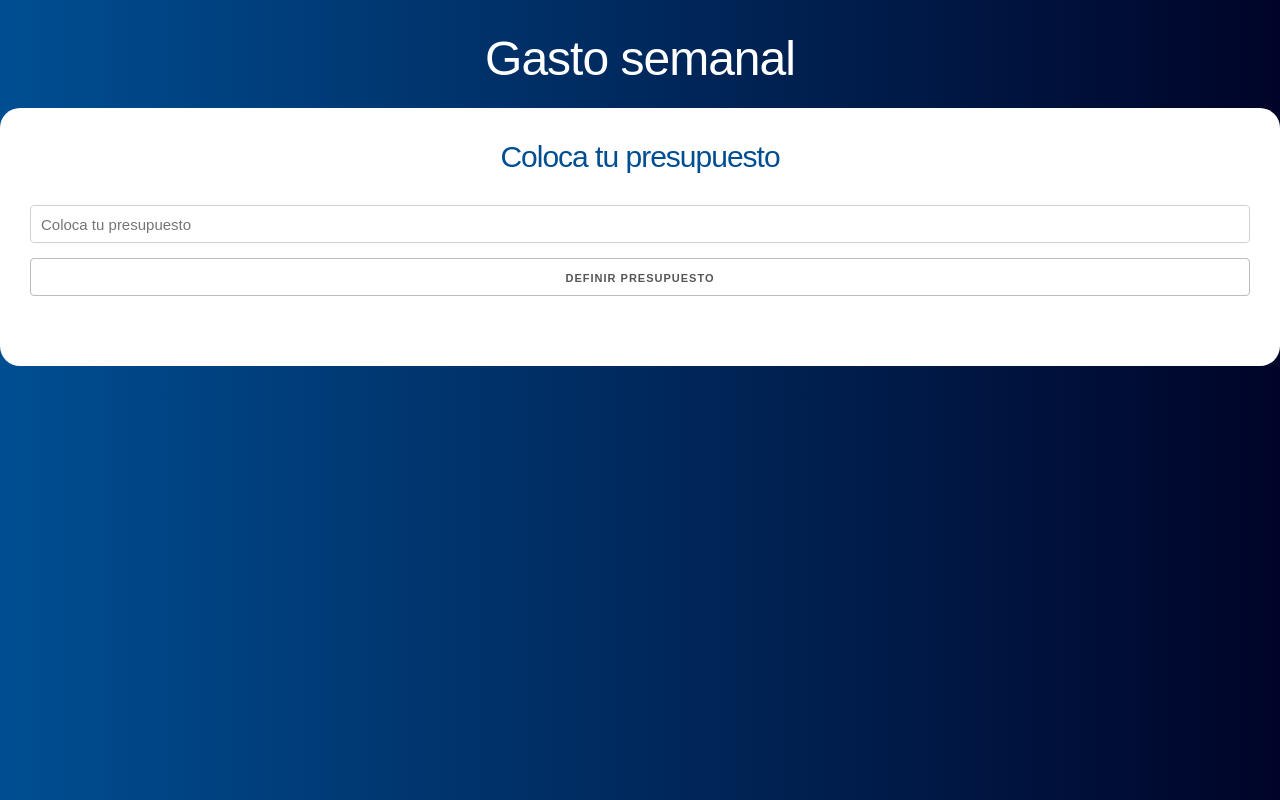
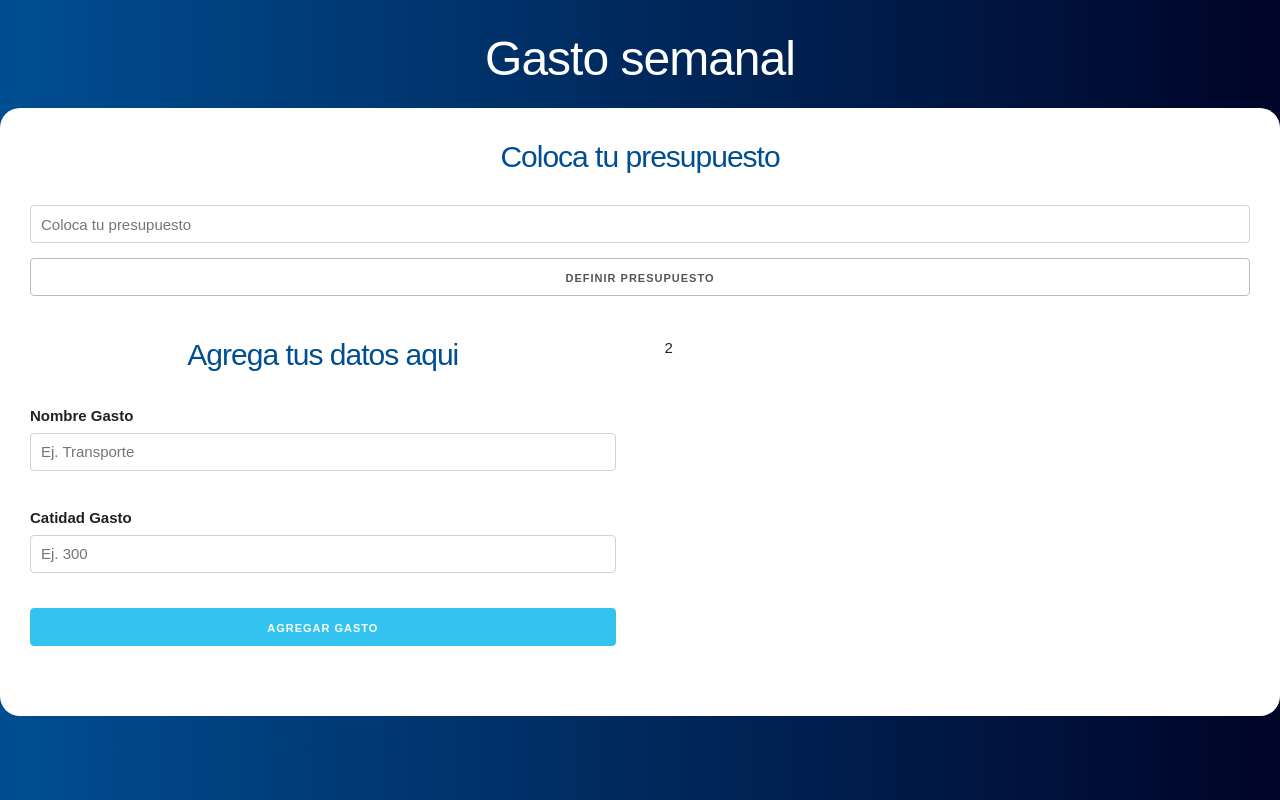
Before and after one commit to SantiagoAlvarze22/presupuesto, a React (Create React App) app: page / in a window 1280 px wide. Built offline with nearby package versions, Linux system fonts and the light colour scheme.

Commit message:
Creating expense form

```diff
--- a/src/App.js
+++ b/src/App.js
@@ -1,5 +1,6 @@
 import React, { useState } from 'react';
 import Pregunta from './components/Pregunta'
+import Formulario from './components/Formulario'
 
 
 function App() {
@@ -19,6 +20,14 @@
             setPresupuesto={setPresupuesto}
             setRestante={setRestante}
           />
+          <div className="row">
+            <div className="one-half column">
+              <Formulario />
+            </div>
+            <div className="one-half column">
+              2
+            </div>
+          </div>
         </div>
       </header>
     </div>
--- /dev/null
+++ b/src/components/Formulario.js
@@ -0,0 +1,32 @@
+import React from 'react';
+
+const Formulario = () => {
+    return (
+        <form>
+            <h2>Agrega tus datos aqui</h2>
+            <div className="campo">
+                <label>Nombre Gasto</label>
+                <input
+                    type="text"
+                    className="u-full-width"
+                    placeholder="Ej. Transporte"
+                />
+            </div>
+            <div className="campo">
+                <label>Catidad Gasto</label>
+                <input
+                    type="number"
+                    className="u-full-width"
+                    placeholder="Ej. 300"
+                />
+            </div>
+            <input
+                type="submit"
+                className="button-primary u-full-width"
+                value="Agregar Gasto"
+            />
+        </form>
+    );
+}
+
+export default Formulario;
```
